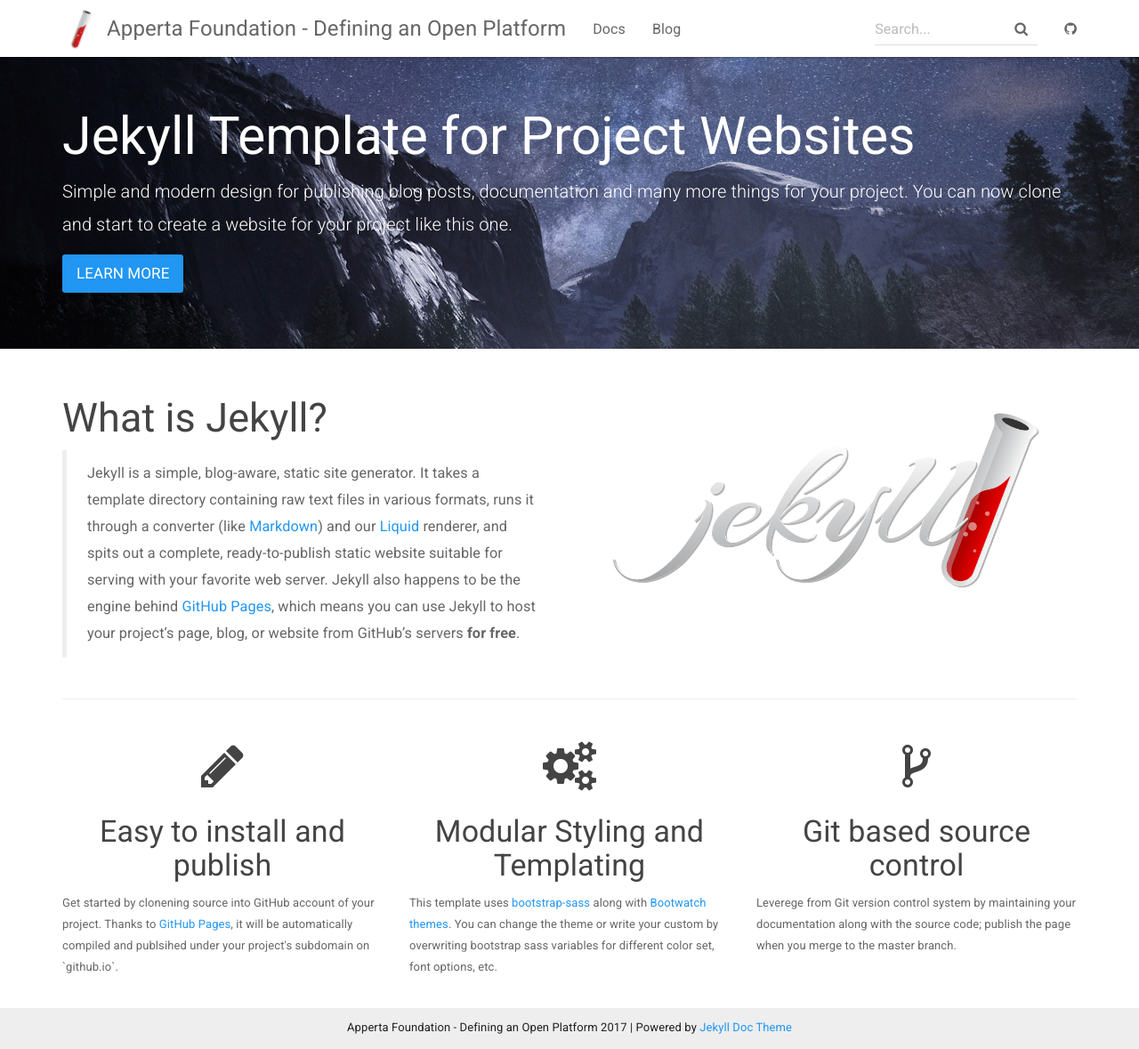
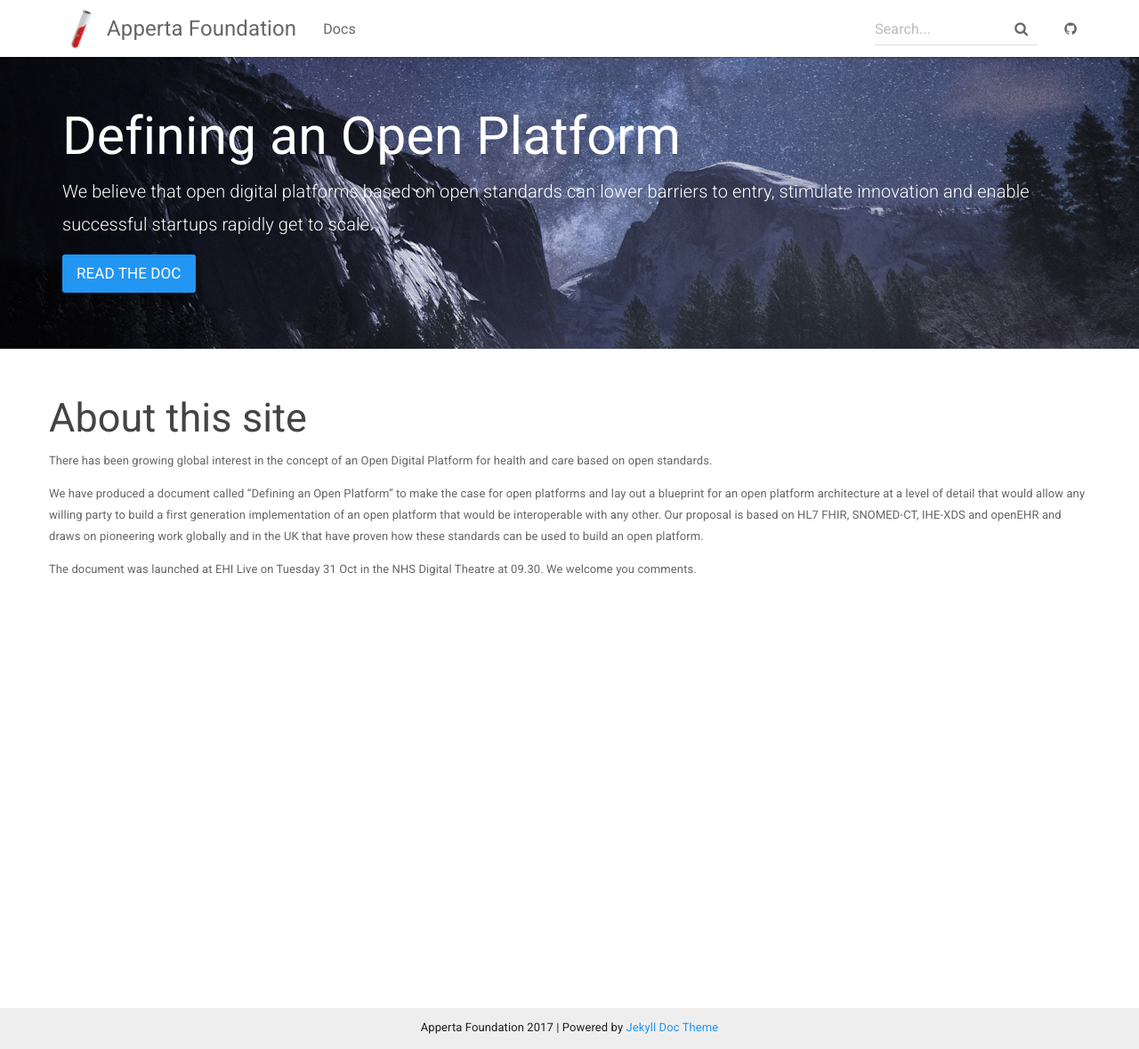
Before and after one commit to nhsland/apperta-open-platform, a Jekyll site: the page built from docs/index.html, in a window 1280 px wide and 1179 px high. Shown: the whole window at 89% size. Built offline with Jekyll 4.4.1, drawn with Linux system fonts in a browser that asks for light colours; nearby versions of some CDN libraries.

Commit message:
Set title, edit nav, edit FP

```diff
--- a/docs/_config.yml
+++ b/docs/_config.yml
@@ -1,5 +1,5 @@
 # Site settings
-title: Apperta Foundation - Defining an Open Platform
+title: Apperta Foundation
 email: your-email@domain.com
 description: >
   Apperta Foundation
--- a/docs/_data/docs.yml
+++ b/docs/_data/docs.yml
@@ -1,12 +1,3 @@
-- title: Getting Started
+- title: Defining an Open Platform
   docs:
   - executive-summary
-  - home
-  - themes
-  - customization
-
-- title: Examples
-  docs:
-  - cheatsheet
-  - font-awesome
-  - bootstrap
--- a/docs/_includes/topnav.html
+++ b/docs/_includes/topnav.html
@@ -14,7 +14,7 @@
         <div id="navbar" class="collapse navbar-collapse">
             <ul class="nav navbar-nav">
                 <li {% if page.sectionid=='docs' %} class="active" {% endif %}><a href="{{ "/docs/home/" | prepend: site.baseurl }}">Docs</a></li>
-                <li {% if page.sectionid=='blog' %} class="active" {% endif %}><a href="{{ site.posts.first.url | prepend: site.baseurl }}">Blog</a></li>
+                <!-- <li {% if page.sectionid=='blog' %} class="active" {% endif %}><a href="{{ site.posts.first.url | prepend: site.baseurl }}">Blog</a></li> -->
             </ul>
             <div class="navbar-right">
                 <form class="navbar-form navbar-left">
--- a/docs/index.html
+++ b/docs/index.html
@@ -4,10 +4,10 @@
 
 <div class="header-container jumbotron">
     <div class="container">
-        <h1>Jekyll Template for Project Websites</h1>
-        <p>Simple and modern design for publishing blog posts, documentation and many more things for your project.
-          You can now clone and start to create a website for your project like this one.</p>
-        <p><a class="btn btn-primary btn-lg" href="{{ "/docs/home/" | prepend: site.baseurl }}" role="button">Learn more</a></p>
+        <h1>Defining an Open Platform</h1>
+        <p>We believe that open digital platforms based on open standards can lower barriers to entry,
+stimulate innovation and enable successful startups rapidly get to scale.</p>
+        <p><a class="btn btn-primary btn-lg" href="{{ "/docs/home/" | prepend: site.baseurl }}" role="button">Read the doc</a></p>
     </div>
 </div>
 
@@ -15,25 +15,17 @@
 <div class="container">
 
     <div class="row">
-        <div class="col-md-6">
-            <h2 class="header-light regular-pad">What is Jekyll?</h2>
-            <blockquote>
-              <p>Jekyll is a simple, blog-aware, static site generator. It takes a template
-              directory containing raw text files in various formats, runs it through
-              a converter (like <a href="https://daringfireball.net/projects/markdown/">Markdown</a>)
-              and our <a href="https://github.com/Shopify/liquid/wiki">Liquid</a> renderer, and
-              spits out a complete, ready-to-publish static website suitable
-              for serving with your favorite web server. Jekyll also happens to be the engine
-              behind <a href="https://pages.github.com">GitHub Pages</a>, which means you can use Jekyll
-              to host your project’s page, blog, or website from GitHub’s servers <strong>for
-              free</strong>.</p>
-            </blockquote>
+        <div>
+            <h2 class="header-light regular-pad">About this site</h2>
+              <p>There has been growing global interest in the concept of an Open Digital Platform for health and care based on open standards.</p>
+              <p>We have produced a document called “Defining an Open Platform” to make the case for open platforms and lay out a blueprint for an open platform architecture at a level of detail that would allow any willing party to build a first generation implementation of an open platform that would be interoperable with any other. Our proposal is based on HL7 FHIR, SNOMED-CT, IHE-XDS and openEHR and draws on pioneering work globally and in the UK that have proven how these standards can be used to build an open platform.</p>
+              <p>The document was launched at EHI Live on Tuesday 31 Oct in the NHS Digital Theatre at 09.30. We welcome you comments.</p>
         </div>
-        <div class="col-md-6 text-center">
+        <!-- <div class="col-md-6 text-center">
             <img src="img/jekyll-dark.png" alt="" class="img-responsive">
-        </div>
+        </div> -->
     </div>
-
+<!--
     <hr>
 
     <div class="row">
@@ -57,6 +49,6 @@
               maintaining your documentation along with the source code; publish the page when you merge to the master branch.</p>
         </div>
     </div>
-
+ -->
 
 </div>
```
Also changed, not shown: docs/_docs/executive-summary.md (+1 -5 lines).
